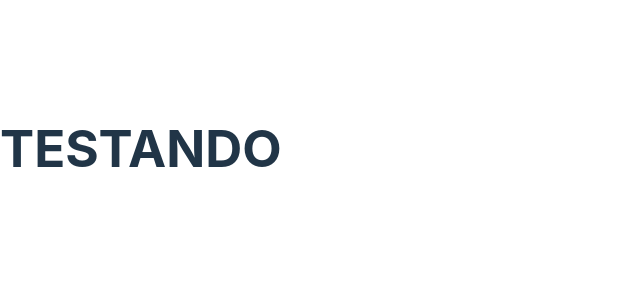
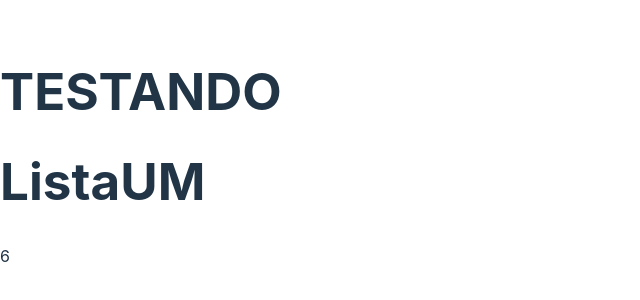
Before and after one commit to Allisson100/stash, a React (Vite) app: page / in a window 1280 px wide. Shown: the part 252-552 px from the top of the page, without its empty margins (0-640 px from the left). Built offline with nearby package versions, Linux system fonts and the light colour scheme.

Commit message:
Cria componente ListaUm

```diff
--- a/src/App.jsx
+++ b/src/App.jsx
@@ -1,7 +1,10 @@
+import ListaUm from "./components/LIstaUm";
+
 function App() {
   return (
     <div>
       <h1>TESTANDO</h1>
+      <ListaUm />
     </div>
   );
 }
--- /dev/null
+++ b/src/components/LIstaUm/index.jsx
@@ -0,0 +1,14 @@
+import soma from "../../functions/soma";
+
+const ListaUm = () => {
+  const result = soma(1, 5);
+
+  return (
+    <div>
+      <h1>ListaUM</h1>
+      {result}
+    </div>
+  );
+};
+
+export default ListaUm;
```
